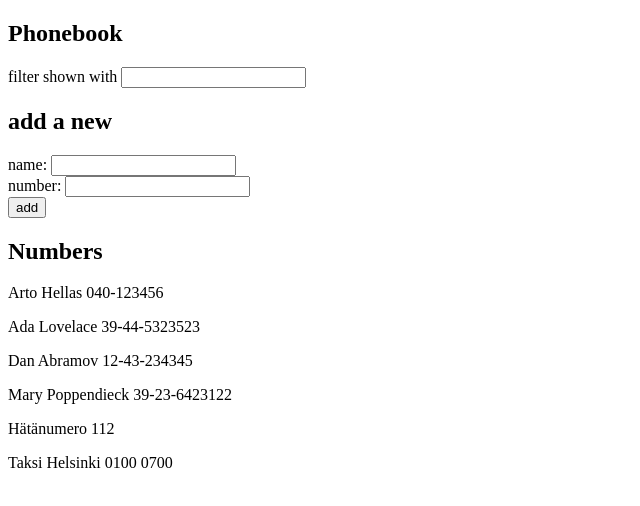
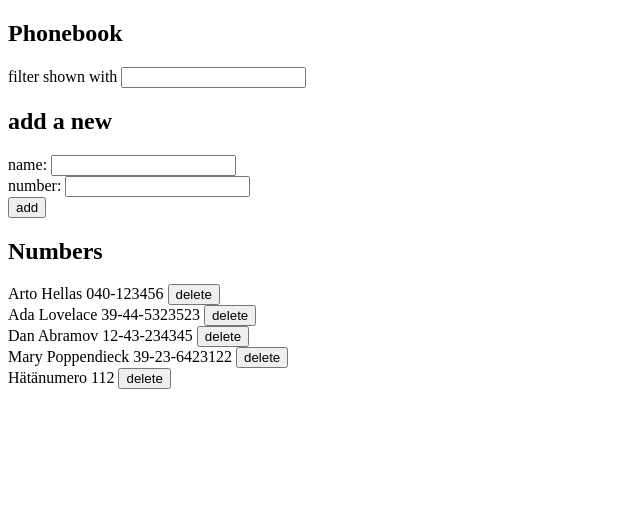
Before and after one commit to lniemi/Full-Stack-open, a React (Create React App) app in the folder part2/phonebook/: page / in a window 1280 px wide. Shown: the top 506 px of the page, without its empty margins (0-640 px from the left). Built offline with nearby package versions, Linux system fonts and the light colour scheme; data requests are answered from the project's data file.

Commit message:
Step 9 (Part 2.14)

```diff
--- a/part2/phonebook/db.json
+++ b/part2/phonebook/db.json
@@ -24,11 +24,6 @@
       "name": "Hätänumero",
       "number": "112",
       "id": 5
-    },
-    {
-      "name": "Taksi Helsinki",
-      "number": "0100 0700",
-      "id": 6
     }
   ]
 }
--- a/part2/phonebook/src/App.js
+++ b/part2/phonebook/src/App.js
@@ -41,6 +41,16 @@
     }
   };
 
+  const deletePerson = (id, name) => {
+    if (window.confirm(`Delete ${name}?`)) {
+      personService.remove(id).then((response) => {
+        const updatedPersons = persons.filter((person) => person.id !== id);
+        setPersons(updatedPersons);
+      });
+    }
+  };
+
+
   const handleNameChange = (event) => {
     setNewName(event.target.value);
   };
@@ -70,7 +80,7 @@
         addPerson={addPerson}
       />
       <h2>Numbers</h2>
-      <Persons filteredPersons={filteredPersons} />
+      <Persons filteredPersons={filteredPersons} deletePerson={deletePerson} />
     </div>
   );
 };
--- a/part2/phonebook/src/components/Persons.js
+++ b/part2/phonebook/src/components/Persons.js
@@ -1,11 +1,19 @@
 import Person from "./Person"
 
-const Persons = ({ filteredPersons }) => (
-    <div>
-      {filteredPersons.map((person) => (
-        <Person key={person.name} person={person} />
-      ))}
-    </div>
-  );
+const Persons = ({ filteredPersons, deletePerson }) => {
+    return (
+      <div>
+        {filteredPersons.map((person) => (
+          <div key={person.id}>
+            {person.name} {person.number}{" "}
+            <button onClick={() => deletePerson(person.id, person.name)}>
+              delete
+            </button>
+          </div>
+        ))}
+      </div>
+    );
+  };
+
 
 export default Persons
--- a/part2/phonebook/src/services/persons.js
+++ b/part2/phonebook/src/services/persons.js
@@ -11,9 +11,14 @@
   return request.then(response => response.data)
 }
 
+const remove = (id) => {
+    const request = axios.delete(`${baseUrl}/${id}`);
+    return request.then((response) => response);
+  };
+
 const update = (id, newObject) => {
   const request = axios.put(`${baseUrl}/${id}`, newObject)
   return request.then(response => response.data)
 }
 
-export default { getAll, create, update }
+export default { getAll, create, remove, update }
```
